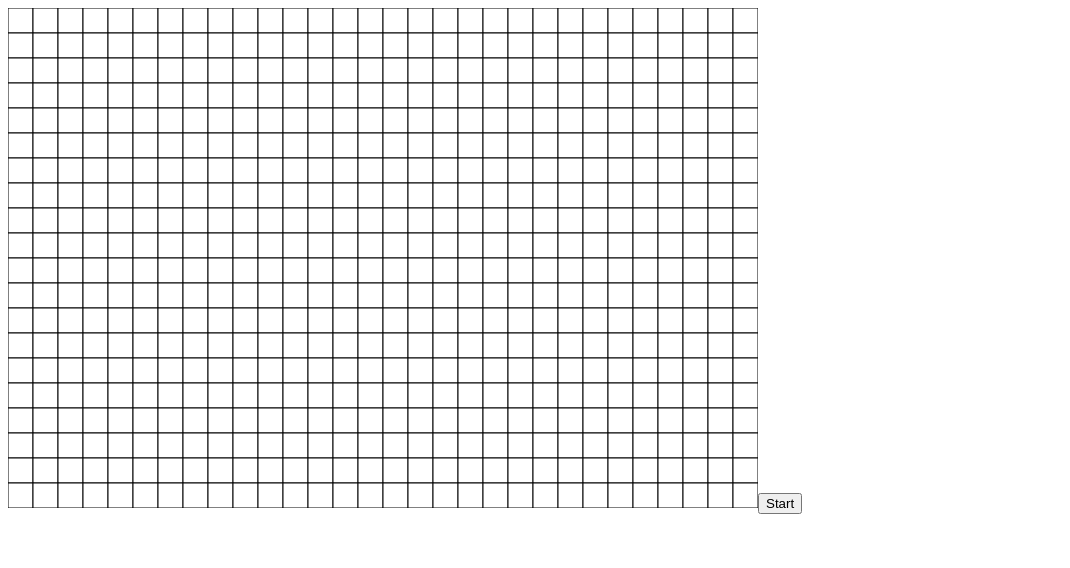
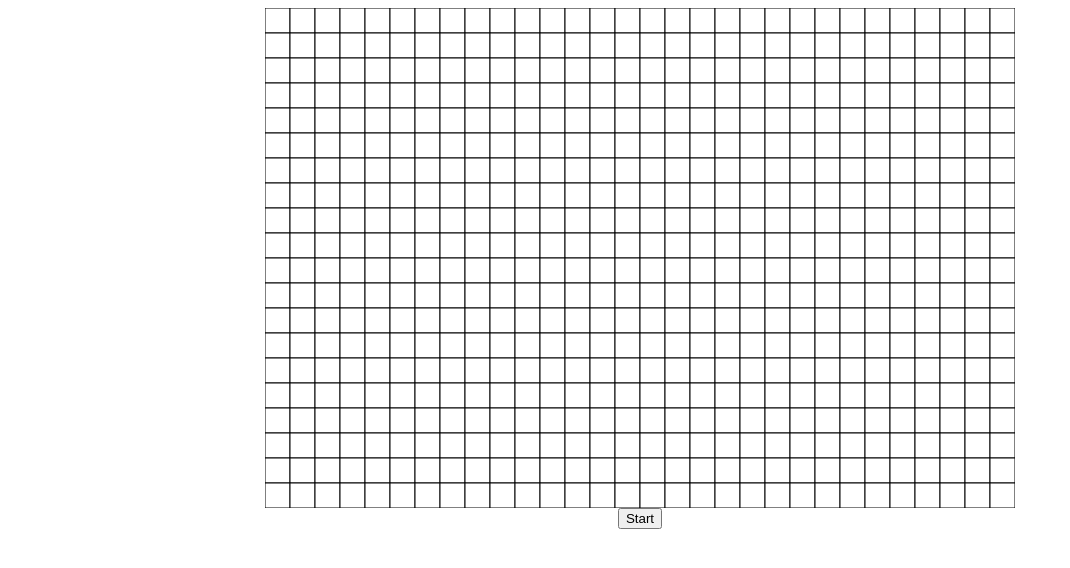
Before and after one commit to joonajuusti/game-of-life, a React app: page / in a window 1280 px wide. Shown: the top 568 px of the page, without its empty margins (0-1070 px from the left). Built offline with nearby package versions, Linux system fonts and the light colour scheme; the HTML template or start-up script is replaced by a standard one.

Commit message:
Add flexbox to layout

```diff
--- a/src/App.js
+++ b/src/App.js
@@ -6,6 +6,12 @@ import _ from 'lodash'
 const boardWidthInCells = 30
 const boardHeightInCells = 20
 const cellSideLength = 25
+
+const divStyle = {
+  display: 'flex',
+  flexDirection: 'column',
+  alignItems: 'center'
+}
 
 class App extends React.Component {
   constructor(props){
@@ -67,7 +73,6 @@ class App extends React.Component {
       const index = point.y * boardWidthInCells + point.x
       newCellAliveStatuses[index] = !cellAliveStatuses[index]
     })
-
     this.setState({ liveCellPoints: nextGenerationFiltered.liveCells, cellAliveStatuses: newCellAliveStatuses })
   }
 
@@ -81,7 +86,7 @@ class App extends React.Component {
   render() {
     const { cellAliveStatuses, simulationOn } = this.state
     return(
-      <div>
+      <div style={divStyle}>
         <Board
           cellAliveStatuses={cellAliveStatuses}
           toggleCellStatus={this.toggleCellStatus}
```
